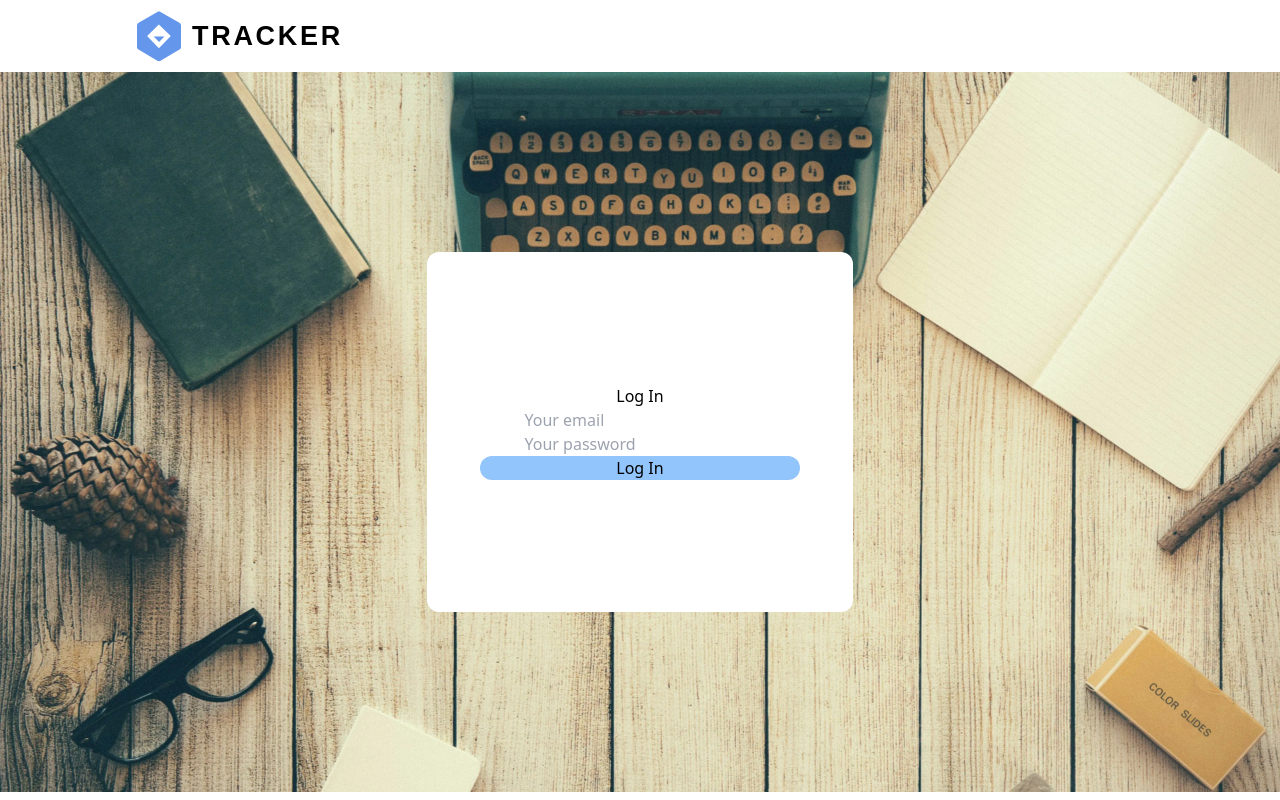
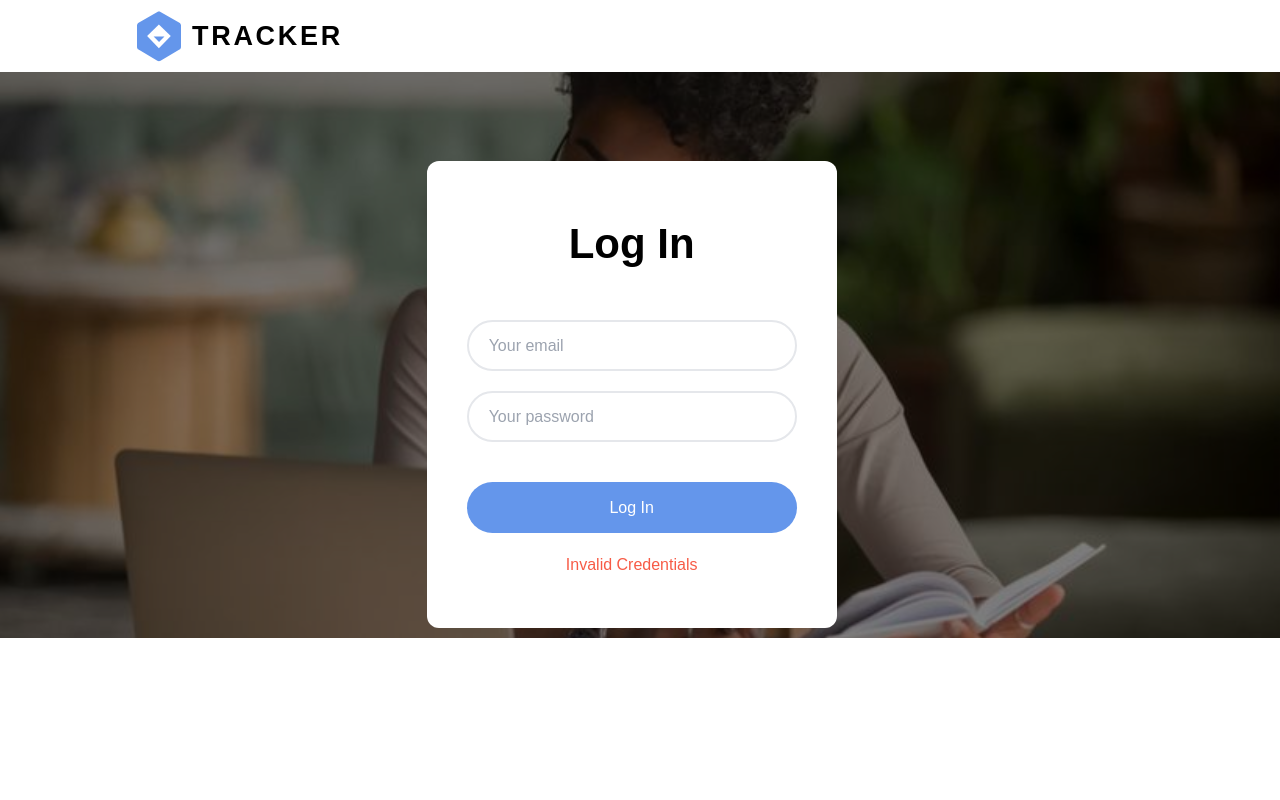
Before and after one commit to hari1538radha/Tracker, a React (Create React App) app: page /login in a window 1280 px wide. Built offline with nearby package versions, Linux system fonts and the light colour scheme.

Commit message:
completed login page ui without footer component

```diff
--- a/src/component/Login/Login.js
+++ b/src/component/Login/Login.js
@@ -1,33 +1,31 @@
 import React from "react";
 import Navbar from "../Navbar/Navbar";
-import Background from "./Img/back.png";
+import Background from "../Images/Background.svg";
 
 const Login = () => {
   return (
     <div>
       <Navbar />
-      <div className="">
-        <div className="relative ">
-          <img src={Background}></img>
-          <div className="  flex flex-col justify-center  items-center bg-white absolute w-1/3 rounded-xl gap-y-4  h-1/2  left-1/3 bottom-1/4">
-            <h1 className="text-3xl "> Log In</h1>
+      <div className="relative font-poppins">
+        <img className="bg-cover" src={Background}></img>
+        <div className="  flex flex-col  items-center bg-white absolute  rounded-xl gap-y-4 w-[410px] left-1/3 top-[89px]">
+          <h1 className="text-3x mt-51 font-bold text-[42px] font-sans"> Log In</h1>
           <input
-              className=""
+            className="w-[330px] border-2 border-grey-300 pl-[20px] bg-white h-51 rounded-[100px] mt-[45px]"
             type="text"
             placeholder="Your email"
             required
           ></input>
           <input
-              className=""
+            className="bg-white h-51 w-[330px] rounded-[100px] pl-[20px] border-2 border-grey-300 mt-[20px]"
             type="password"
             placeholder="Your password"
             required
           ></input>
-            <button className="bg-blue-300 w-3/4  h-2.5 rounded-full ">
+          <button className="bg-[#6496EB] text-white w-[330px] h-51 mt-[40px] rounded-full ">
             Log In
           </button>
-            <span className="text-rose-600 hidden ">Invalid Credentials</span>
-          </div>
+          <span className="text-[#F75B46] mt-[20px] mb-51 ">Invalid Credentials</span>
         </div>
       </div>
     </div>
--- a/src/index.css
+++ b/src/index.css
@@ -1,8 +1,5 @@
 @tailwind base;
 @layer base {
-  h1 {
-    @apply text-clip;
-  }
   h3 {
     @apply text-gray-500;
   }
```
Also changed, not shown: src/component/Images/Background.svg (added), src/component/Login/Img/back.png (deleted). Lines whose indentation alone changed are shown as unchanged.
